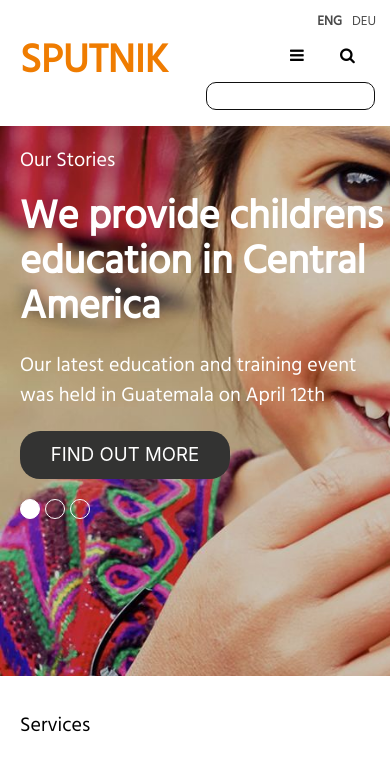
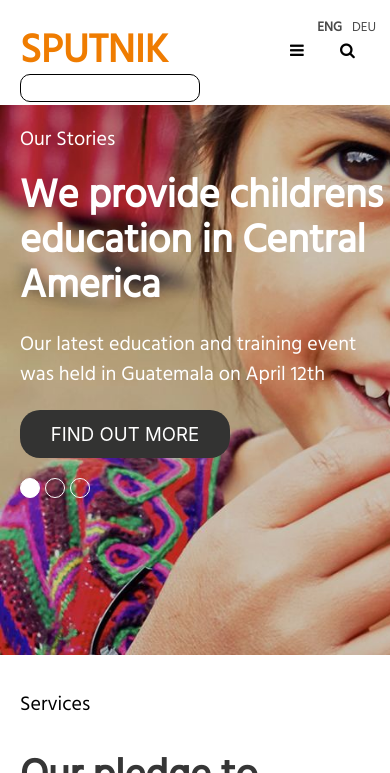
Before and after one commit to Richard-Thompson/sputnik, a React app: page / in a window 390 px wide. Both pictures are taken after a click on the icon 365 px from the left and 56 px from the top of the page. Shown: the top 773 px of the page. Built offline with nearby package versions, Linux system fonts and the light colour scheme.

Commit message:
final changes

```diff
--- a/src/components/Nav.js
+++ b/src/components/Nav.js
@@ -38,13 +38,15 @@ class Nav extends Component {
                 <i onClick={this.handleSearchDisplay} className=" fa fa-search is-large"></i>
               </div>
             </div>
-              <div className="search-wrapper-mobile">
-                <input className={this.state.searchDisplay ? 'search-out' : 'search-in'}></input>
-              </div>
+
           </div>
 
       </nav>
-
+        {this.state.searchDisplay ?
+              <div className="search-wrapper-mobile">
+                <input className={this.state.searchDisplay ? 'search-out' : 'search-in'}></input>
+              </div> :
+              null }
        {this.state.navDisplay ?
               <div>
               <p className="column hamburgerTab">ABOUT US</p>
--- a/src/css/Nav.css
+++ b/src/css/Nav.css
@@ -46,7 +46,7 @@ nav div h1 {
 }
 
 .tabs .tab:hover {
-  color:grey;
+  color:#ef7c01;
 }
 
 i {
@@ -79,11 +79,15 @@ i {
 }
 
 .hamburgerTab:hover{
-  color:grey;
+  color:#ef7c01;
 }
 
 .search-wrapper {
   justify-content: flex-end !important;
+}
+
+input{
+  font-size: 15pt !important;
 }
 
 .search-in {
@@ -92,7 +96,7 @@ i {
   margin-top: 5px;
   border-radius: 10px;
   border: 1px solid white;
-  transition: width 4s ease, border-color 4s ease;
+  transition: width 2s ease, border-color 4s ease;
 }
 
 .search-out {
@@ -101,7 +105,7 @@ i {
   margin-top: 5px;
   border-radius: 10px;
   border: 1px solid black;
-  transition: width 4s ease, border-color 4s ease;
+  transition: width 2s ease, border-color 4s ease;
 }
 
 .search-wrapper:focus .search-in{
@@ -114,15 +118,6 @@ i {
   border: 1px solid white !important;
 }
 
-.search-wrapper-mobile:focus .search-in{
-  width: 180px;
-  border: 1px solid black !important;
-}
-
-.search-wrapper-mobile:focus .search-out{
-  width: 0;
-  border: 1px solid white !important;
-}
 
 @media only screen and (max-width:1550px) {
   nav {
@@ -199,18 +194,28 @@ i {
 }
 
 @media only screen and (max-width:460px) {
+  .logo{
+    margin-top:30px;
+  }
+  .search-wrapper-mobile{
+    display: flex;
+    justify-content: flex-start !important;
+  }
   .search-box{
     display: none;
   }
   i {
     height: 20px !important;
+    margin-top:5px !important;
   }
   input {
     height: 28px !important;
-    margin-right: 15px !important;
+    margin-left: 20px !important;
+    margin-bottom:10px !important;
   }
-  .tabs {
-    margin-bottom: 10px !important;
+
+  .main{
+    padding-bottom: 0 !important;
   }
   .search-wrapper-mobile {
     display: flex;
```
Also changed, not shown: 1 other file.
